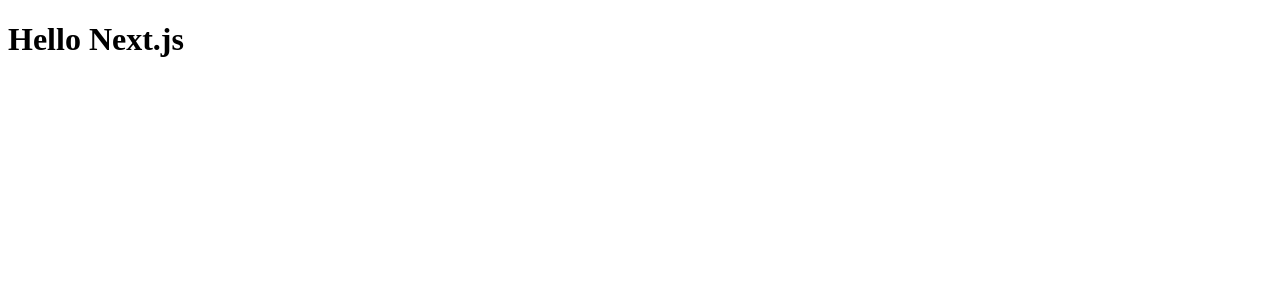
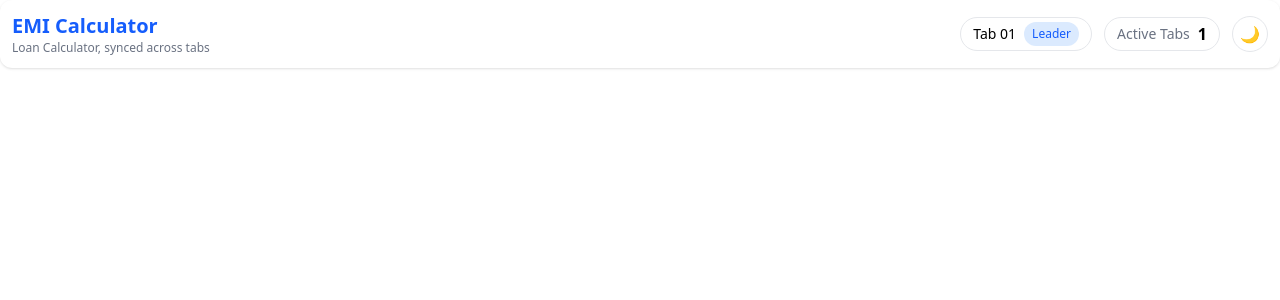
Before and after one commit to Ankit787762/EMI-Calculator, a Next.js app: page / in a window 1280 px wide. Shown: the top 300 px of the page. Built offline with nearby package versions, Linux system fonts and the light colour scheme.

Commit message:
Add Header component and implement layout structure; create LoanInput and Summarycards components

```diff
--- a/src/app/layout.js
+++ b/src/app/layout.js
@@ -1,3 +1,5 @@
+import "./globals.css";
+
 export default function RootLayout({ children }) {
   return (
     <html lang="en">
--- a/src/app/page.js
+++ b/src/app/page.js
@@ -1,7 +1,10 @@
-export default function Home() {
+import Header from "@/components/layout/Header";
+
+ function Home() {
   return (
     <div>
-      <h1>Hello Next.js</h1>
+     <Header/>
     </div>
   );
 }
+export default Home
--- /dev/null
+++ b/src/components/layout/Header.jsx
@@ -0,0 +1,48 @@
+function Header() {
+  return (
+    <header className="bg-white rounded-xl shadow p-3 mb-4">
+      <div className="flex items-center justify-between">
+
+        <div>
+          <h1 className="text-xl font-bold text-blue-600">
+            EMI Calculator
+          </h1>
+
+          <p className="text-xs text-gray-500">
+            Loan Calculator, synced across tabs
+          </p>
+        </div>
+
+        <div className="flex items-center gap-3">
+
+          <div className="border border-gray-200 rounded-full px-3 py-1 flex items-center gap-2">
+            <span className="text-sm font-medium">
+              Tab 01
+            </span>
+
+            <span className="bg-blue-100 text-blue-600 text-xs px-2 py-1 rounded-full">
+              Leader
+            </span>
+          </div>
+
+          <div className="border border-gray-200 rounded-full px-3 py-1 flex items-center gap-2">
+            <span className="text-gray-500 text-sm">
+              Active Tabs
+            </span>
+
+            <span className="font-semibold">
+              1
+            </span>
+          </div>
+
+          <button className="w-9 h-9 rounded-full border border-gray-200 flex items-center justify-center hover:bg-gray-100">
+            🌙
+          </button>
+
+        </div>
+      </div>
+    </header>
+  );
+}
+
+export default Header;
```
Also changed, not shown: src/components/calculator/LoanInput.jsx (added), src/components/calculator/Summarycards.jsx (added).
